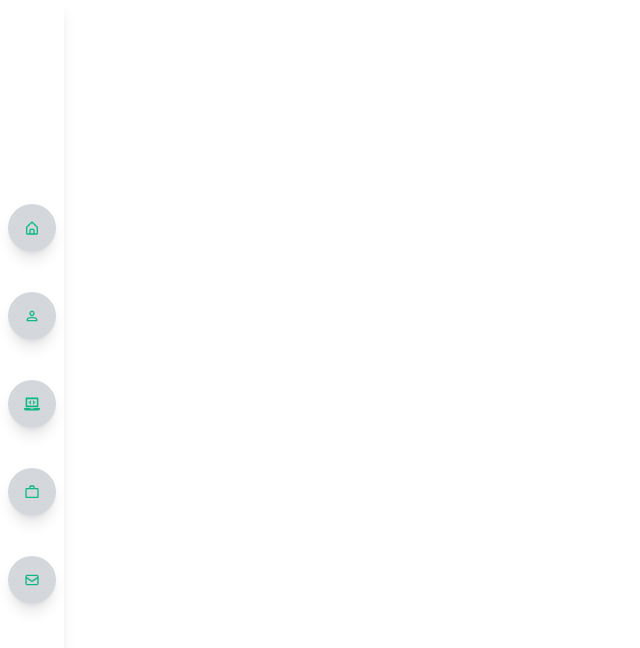
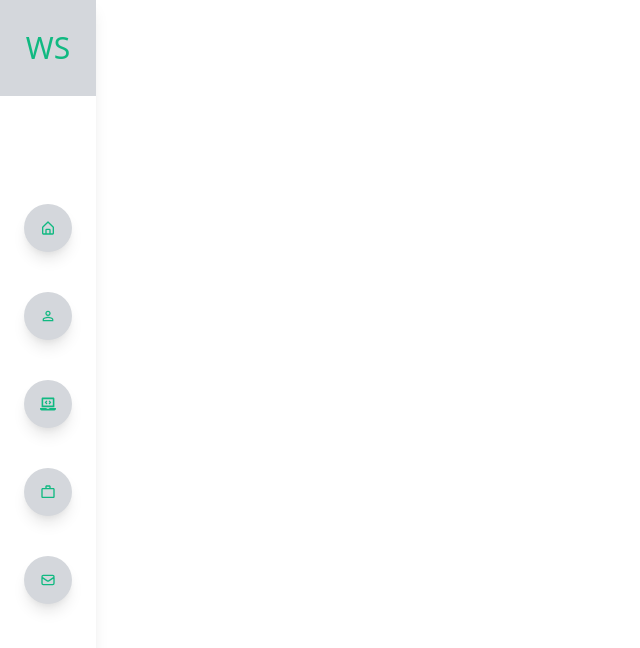
Before and after one commit to WeikeShi0730/portfolio, a React (Create React App) app: page / in a window 1280 px wide. Shown: the top 648 px of the page, without its empty margins (0-640 px from the left). Built offline with nearby package versions, Linux system fonts and the light colour scheme.

Commit message:
added components files

```diff
--- a/package.json
+++ b/package.json
@@ -17,7 +17,7 @@
     "web-vitals": "^1.1.2"
   },
   "scripts": {
-    "start": "craco start",
+    "start": "env TAILWIND_MODE=watch NODE_ENV=development craco start",
     "build": "craco build",
     "test": "craco test",
     "eject": "react-scripts eject"
--- a/public/index.html
+++ b/public/index.html
@@ -24,7 +24,7 @@
       work correctly both with client-side routing and a non-root public URL.
       Learn how to configure a non-root public URL by running `npm run build`.
     -->
-    <title>Weike Shi</title>
+    <title>Weike Shi - Frontend Developer</title>
   </head>
   <body>
     <noscript>You need to enable JavaScript to run this app.</noscript>
--- a/src/components/sidebar/sidebar.component.jsx
+++ b/src/components/sidebar/sidebar.component.jsx
@@ -9,9 +9,12 @@ import { HiOutlineMail } from "react-icons/hi";
 const Sidebar = () => {
   return (
     <div
-      className="fixed top-0 left-0 h-screen w-16 flex flex-col
+      className="fixed top-0 left-0 h-screen w-24 flex flex-col
     bg-white dark:bg-gray-900 shadow-lg"
     >
+      <div className="flex items-center justify-center h-24 bg-gray-400 text-green-500 text-3xl">
+        WS
+      </div>
       <div className="space-y-10 absolute top-1/2 transform -translate-y-1/2 left-1/2 -translate-x-1/2">
         <SidebarIcon icon={<BiHomeAlt />} text="home"></SidebarIcon>
         <SidebarIcon
```
Also changed, not shown: src/components/about/about.component.jsx (added), src/components/contact/contact.component.jsx (added), src/components/home/home.component.jsx (added), src/components/projects/projects.component.jsx (added), src/components/skills/skills.component.jsx (added).
